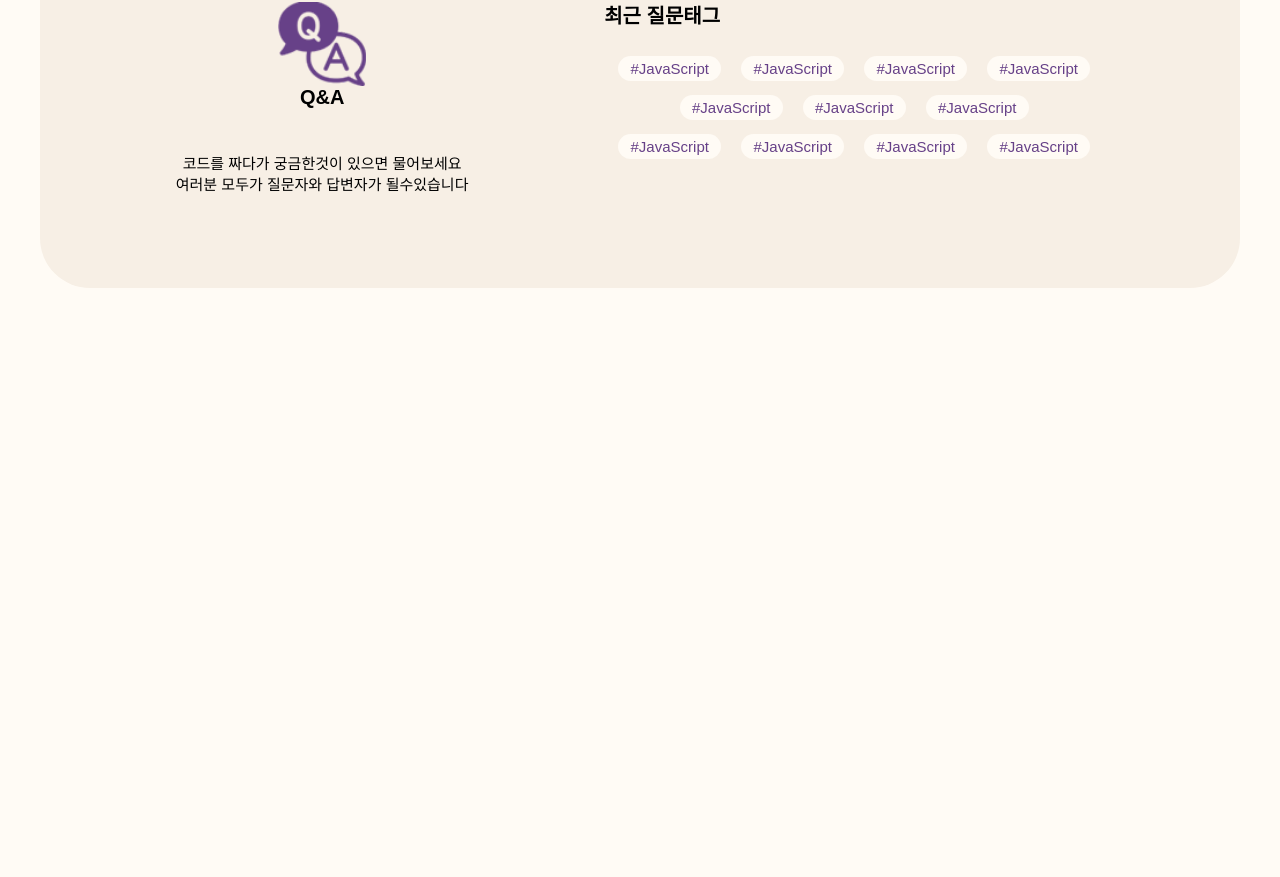
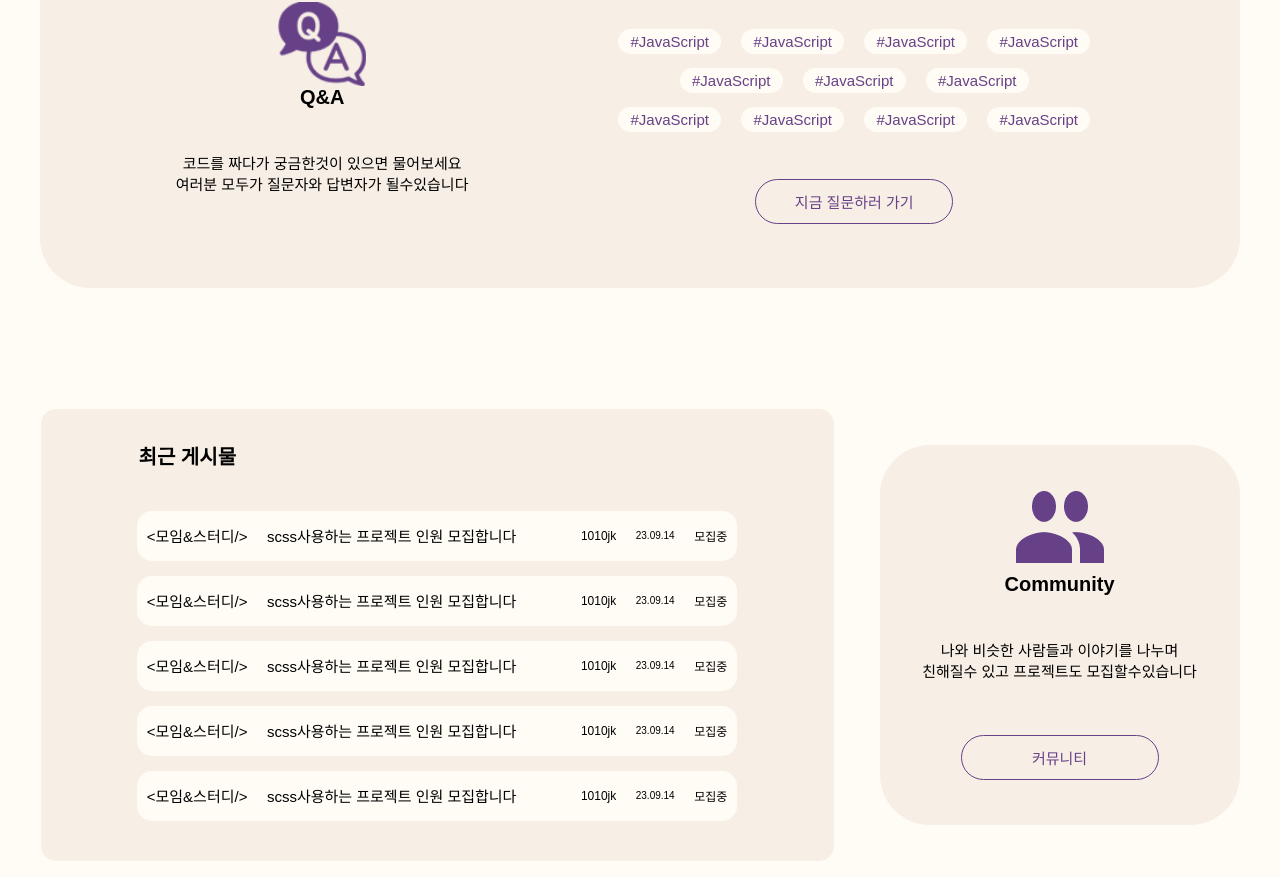
Before and after one commit to Hyangyoun/StudyCode_front, a React (Create React App) app: page / in a window 1280 px wide. Shown: the part 1367-2244 px from the top of the page. Before the commit the page ends 1760 px from the top, so only its background shows below. Built offline with nearby package versions, Linux system fonts and the light colour scheme.

Commit message:
Add Community tab
기타 등등 수정완료

```diff
--- a/src/Page/MainPage.jsx
+++ b/src/Page/MainPage.jsx
@@ -14,7 +14,7 @@ function MainPage(props) {
                         <span className="guideTitle">BLOG</span>
                         <span className="info">빠르고 손쉽게 나만의 개발블로그를</span>
                         <span className="info">만들어보세요!</span>
-                        <div className="gotoBlog">내 블로그 만들러가기</div>
+                        <div className="gotoCategory">내 블로그 만들러가기</div>
                     </li>
                     <li className="blogSection blogflex">
                         <span className="newPost">최근포스트</span>
@@ -65,7 +65,7 @@ function MainPage(props) {
                     </li>
                     <li className="qnaSection qnaflex">
                         <span>최근 질문태그</span>
-                        <div>
+                        <div className="tagDiv">
                             <li>#JavaScript</li>
                             <li>#JavaScript</li>
                             <li>#JavaScript</li>
@@ -78,6 +78,56 @@ function MainPage(props) {
                             <li>#JavaScript</li>
                             <li>#JavaScript</li>
                         </div>
+                        <div className="gotoCategory gotoCateFix">지금 질문하러 가기</div>
+                    </li>
+                </ul>
+                <ul className="communityul">
+                    <li className="commuSection">
+                        <span>최근 게시물</span>
+                        <ul>
+                            <li className="commuLi">
+                                <span className="commuCategory">&lt;모임&amp;스터디/&gt;</span>
+                                <span className="commuCategory">scss사용하는 프로젝트 인원 모집합니다</span>
+                                <span className="commuListSmall">1010jk</span>
+                                <span className="commuListTiny">23.09.14</span>
+                                <span className="commuListSmall">모집중</span>
+                            </li>
+                            <li className="commuLi">
+                                <span className="commuCategory">&lt;모임&amp;스터디/&gt;</span>
+                                <span className="commuCategory">scss사용하는 프로젝트 인원 모집합니다</span>
+                                <span className="commuListSmall">1010jk</span>
+                                <span className="commuListTiny">23.09.14</span>
+                                <span className="commuListSmall">모집중</span>
+                            </li>
+                            <li className="commuLi">
+                                <span className="commuCategory">&lt;모임&amp;스터디/&gt;</span>
+                                <span className="commuCategory">scss사용하는 프로젝트 인원 모집합니다</span>
+                                <span className="commuListSmall">1010jk</span>
+                                <span className="commuListTiny">23.09.14</span>
+                                <span className="commuListSmall">모집중</span>
+                            </li>
+                            <li className="commuLi">
+                                <span className="commuCategory">&lt;모임&amp;스터디/&gt;</span>
+                                <span className="commuCategory">scss사용하는 프로젝트 인원 모집합니다</span>
+                                <span className="commuListSmall">1010jk</span>
+                                <span className="commuListTiny">23.09.14</span>
+                                <span className="commuListSmall">모집중</span>
+                            </li>
+                            <li className="commuLi">
+                                <span className="commuCategory">&lt;모임&amp;스터디/&gt;</span>
+                                <span className="commuCategory">scss사용하는 프로젝트 인원 모집합니다</span>
+                                <span className="commuListSmall">1010jk</span>
+                                <span className="commuListTiny">23.09.14</span>
+                                <span className="commuListSmall">모집중</span>
+                            </li>
+                        </ul>
+                    </li>
+                    <li className=" commuSecInfo">
+                        <img src="./image/icon/icon_community.png" alt="커뮤니티 아이콘" />
+                        <span className="guideTitle">Community</span>
+                        <span className="info">나와 비슷한 사람들과 이야기를 나누며</span>
+                        <span className="info">친해질수 있고 프로젝트도 모집할수있습니다</span>
+                        <div className="gotoCategory">커뮤니티</div>
                     </li>
                 </ul>
             </Guide>
@@ -122,6 +172,21 @@ const Guide = styled.div`
         font-size: 15px;
     }
 
+    .gotoCategory {
+        display: flex;
+        align-items: center;
+        justify-content: center;
+        margin: 54px auto 0;
+        width: 198px; height: 45px;
+        border: 1px solid #674188;
+        border-radius: 50px;
+        font-size: 15px;
+        color: #674188;
+    }
+    .gotoCateFix {
+        margin-top: 40px;
+    }
+
     .blogSection {
         width: 360px; height: 380px;
         background-color: #F7EFE5;
@@ -132,17 +197,6 @@ const Guide = styled.div`
 
         &>img {
             width: 88px; height: auto;
-        }
-        .gotoBlog {
-            display: flex;
-            align-items: center;
-            justify-content: center;
-            margin-top: 54px;
-            width: 198px; height: 45px;
-            border: 1px solid #674188;
-            border-radius: 50px;
-            font-size: 15px;
-            color: #674188;
         }
 
         &:not(:last-child) {
@@ -170,14 +224,14 @@ const Guide = styled.div`
         &>img {
             width: 88px; height: auto;
         }
-        &>div {
+        .tagDiv {
             width: 500px; height: 117px;
             display: flex;
             flex-direction: row;
             justify-content: center;
             align-items: center;
             flex-wrap: wrap;
-            margin-bottom: 30px;
+
             :nth-child(5) {
                 margin-left: 75.5px;
             }
@@ -203,6 +257,77 @@ const Guide = styled.div`
             font-size: 20px;
             font-weight: bold;
             margin-bottom: 20px;
+            margin-left: 10px;
+        }
+    }
+
+    .communityul {
+        display: flex;
+        flex-direction: row;
+        align-items: center;
+        justify-content: center;
+        width: 1200px; height: 452px;
+
+        .commuSection {
+            width: 793px; height: 452px;
+            background-color: #F7EFE5;
+            border-radius: 15px;
+            margin-right: 46px;
+            flex-direction: column;
+
+            &>span {
+                font-size: 20px;
+                font-weight: bold;
+                margin: 32px 0 0 98px;
+            }
+
+            &>ul {
+                margin: auto;
+                display: flex;
+                flex-direction: column;
+                align-items: center;
+                justify-content: center;
+                :last-child {
+                    margin: 0;
+                }
+            }
+        }
+
+        .commuSecInfo {
+            width: 360px; height: 380px;
+            background-color: #F7EFE5;
+            flex-direction: column;
+            align-items: center;
+            justify-content: center;
+            border-radius: 50px;
+
+            &>img {
+                width: 88px; height: auto;
+                margin-bottom: 10px;
+            }
+        }
+        .commuListSmall {
+            font-size: 12px;
+        }
+        .commuListTiny {
+            font-size: 10px;
+        }
+
+        .commuLi {
+            width: 600px; height: 50px;
+            background-color: #FFFBF5;
+            border-radius: 15px;
+            align-items: center;
+            justify-content: space-around;
+            margin-bottom: 15px;
+
+            :nth-child(2) {
+                margin-right: 45px;
+            }
+        }
+
+        .commuCategory {
+            font-size: 15px;
         }
     }
 `
```
Also changed, not shown: public/image/icon/logo.png (added).
